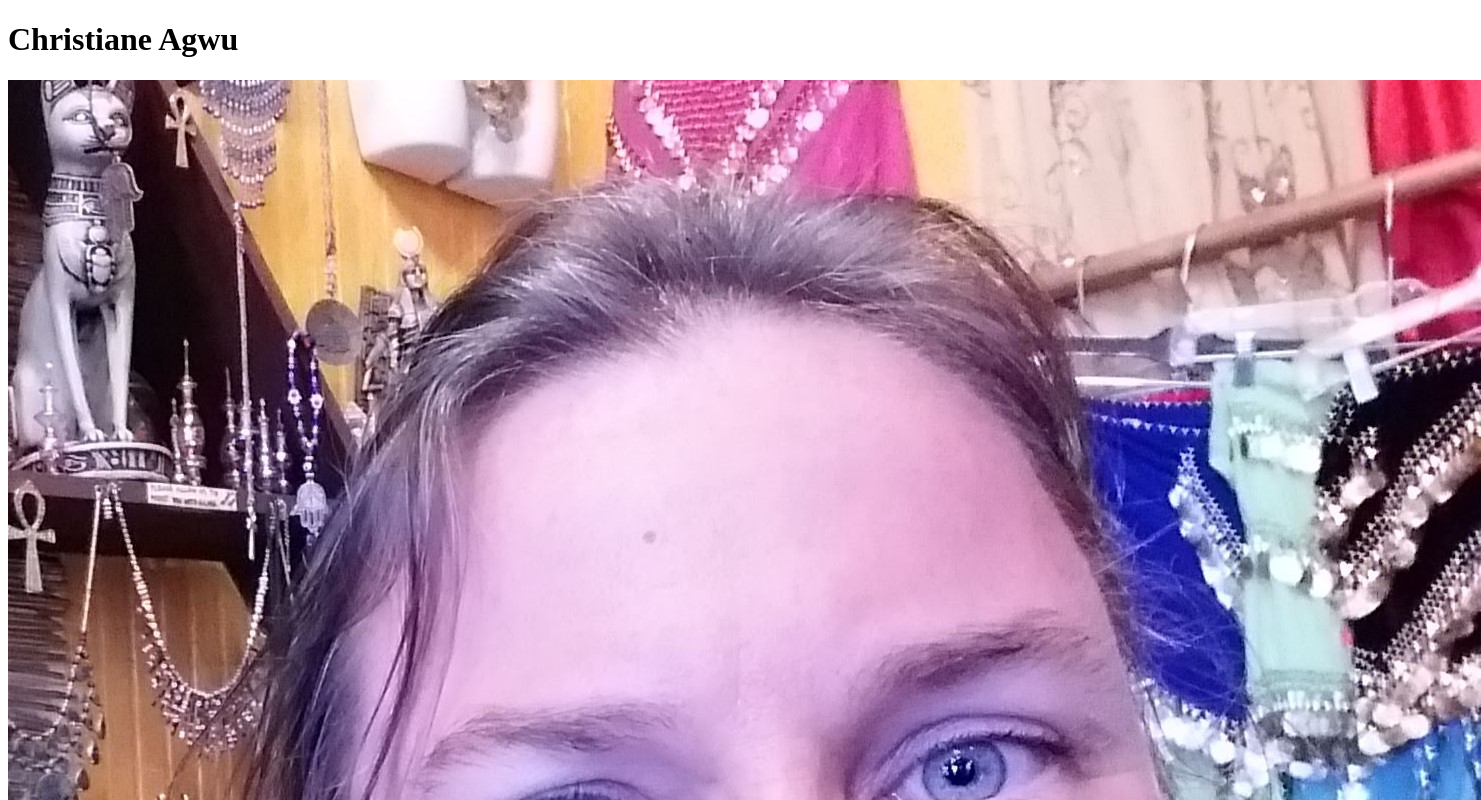
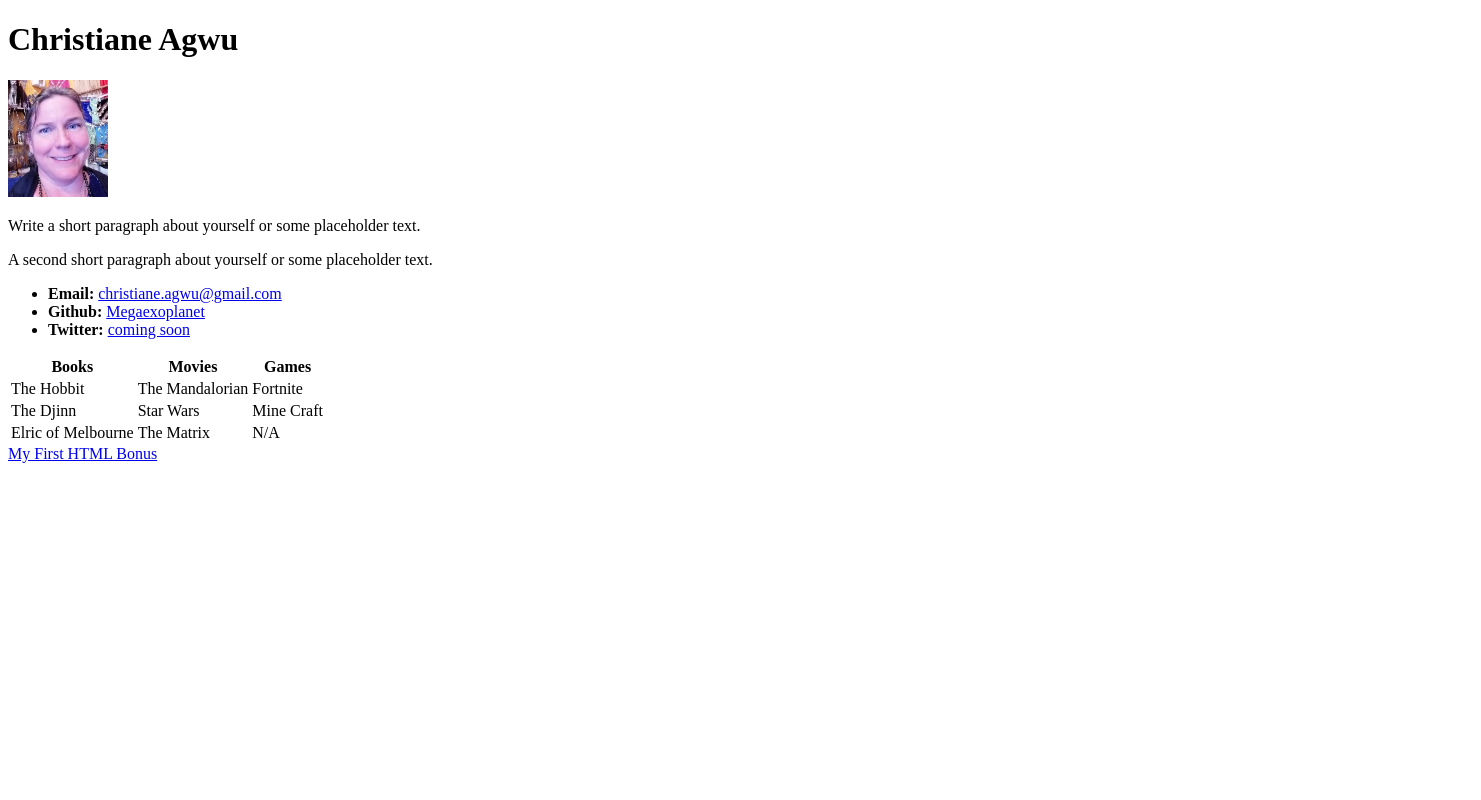
Before and after one commit to Megaexoplanet/Megaexoplanet.github.io, a plain HTML site: page index.html in a window 1280 px wide. Shown: the top 800 px of the page, 1481 px wide, since content can reach past the window. Drawn offline with Linux system fonts and the light colour scheme; files whose address does not match are found by name.

Commit message:
Photo added

```diff
--- a/index.html
+++ b/index.html
@@ -9,7 +9,7 @@
 
   <h1>Christiane Agwu</h1>
 
-  <img src= "C:\Users\14704\OneDrive\Desktop\gitlab\GT-ATL-DATA-PT-12-2019-U-C\DataViz-Content\11-Web\2\Activities\02-Stu_GithubPagesPersonal\Solved\picme.jpg" alt="Christiane Agwu">
+  <img src= "../Megaexoplanet.github.io/picme.jpg" img width=100 alt="Christiane Agwu">
   <p>Write a short paragraph about yourself or some placeholder text.</p>
   <p>A second short paragraph about yourself or some placeholder text.</p>
 
@@ -32,13 +32,13 @@
     </tr>
     <tr>
       <td>The Djinn</td>
-      <td>The Avengers</td>
+      <td>Star Wars</td>
       <td>Mine Craft</td>
     </tr>
     <tr>
-      <td>The Girl With All the Gifts</td>
+      <td>Elric of Melbourne</td>
       <td>The Matrix</td>
-      <td>Dragon Age: Origins</td>
+      <td>N/A</td>
     </tr>
   </table>
 
```
